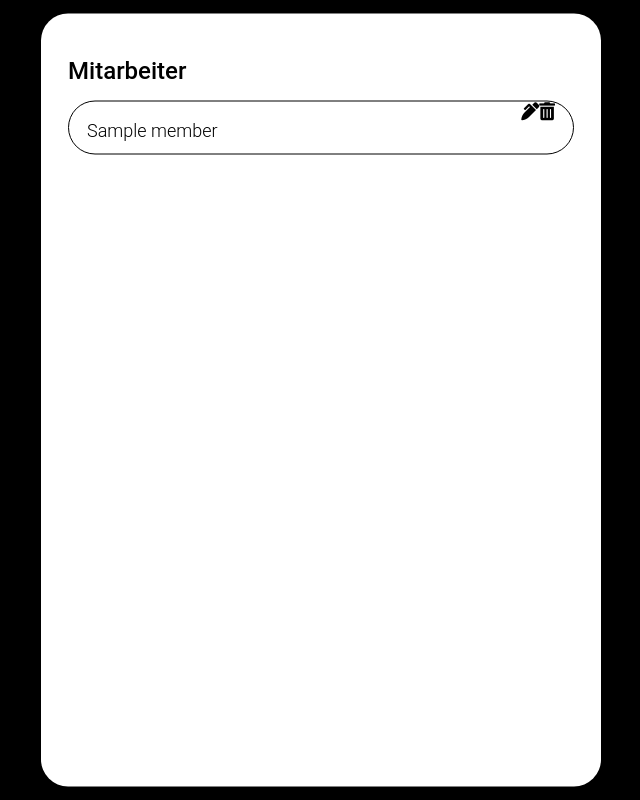
After one commit to Dronesome-Archive/server, a Flask app: template templates/staff.html in a window 1280 px wide. The commit adds this page. Shown: the whole page, without its empty margins (319-959 px from the left). Run offline with Flask 2, Linux system fonts and the light colour scheme; a user stored in the database is signed in; the template is opened without the code that fills it: most values are stand-ins (such as "Sample title", 1, 10 or a date in 2020); a database or web service that is not in the repository returns one stand-in record (values such as "Sample title"); parts of the project's set-up code (start-up, migrations or seed data) failed here and were passed over.

Commit message:
quickpush

```diff
--- /dev/null
+++ b/_examples/fontawesome.html
@@ -0,0 +1,5 @@
+<i class="fas fa-user"></i>
+<i class="fas fa-parachute-box"></i>
+<i class="fas fa-list"></i>
+<i class="fas fa-pen-alt"></i>
+<i class="fas fa-trash-alt"></i>
--- a/static/popup.js
+++ b/static/popup.js
@@ -22,7 +22,7 @@ function hide_popup(id) {
     if (!popup || popup.style.getPropertyValue('display')==='none') return;
 
     // Remove background
-    for (const bg of document.getElementsByClassName('popup_background')) document.removeChild(bg);
+    for (const bg of document.getElementsByClassName('popup_background')) document.body.removeChild(bg);
 
     // Hide popup
     popup.style.setProperty('display', 'none');
--- a/templates/register.html
+++ b/templates/register.html
@@ -20,9 +20,8 @@
 {% endblock %}
 {% block popup %}
     <div class="popup centered window" id="sign_in_key_info">
-        <p>Der Code muss von einem angemeldeten Mitarbeiter auf der <i class="fas fa-list"></i>-Seite generiert werden.
-        Du benötigst den Code nur, um dich als Nutzer zu registrieren.
-        Danach kannst du dich ohne den Code anmelden.</p>
+        <p>Der Code muss von einem angemeldeten Mitarbeiter auf der <i class="fas fa-list"></i> - Seite generiert werden.
+        Du benötigst den Code nur einmalig, um dich als Nutzer zu registrieren.</p>
         <div class="flex_row">
             <button class="item stretch_item" onclick="hide_popup('sign_in_key_info')">Okay</button>
         </div>
--- /dev/null
+++ b/templates/staff.html
@@ -0,0 +1,48 @@
+{% extends "_layout.html" %}
+{% block main %}
+    <div class="stretch_item window">
+        <h1>Mitarbeiter</h1>
+        <div class="flex_stack">
+            {% for member in staff %}
+                <div class="item multi_item">
+                    <p class="stretch_item">{{ member.name }}</p>
+                    <i class="fas fa-pen-alt" onclick="show_popup('{{ member.name }}_edit')"></i>
+                    <i class="fas fa-trash-alt" onclick="show_popup('{{ member.name }}_delete')"></i>
+                </div>
+            {% endfor %}
+        </div>
+    </div>
+{% endblock %}
+
+{% for member in staff %}
+    {% block popup %}
+        <div class="popup centered window" id="{{ member.name }}_edit">
+            <h2>{{ member.name }}</h2>
+            <form method="post" action="{{ url_for('website.change_user', user_id=member.id) }}">
+                <input type="text" name="name" value="{{ member.name }}">
+                <div class="item multi_item">
+                    <input class="item" type="checkbox" name="can_control_drone">
+                    <label for="can_manage_users">Darf Drohne kontrollieren</label>
+                </div>
+                <div class="item multi_item">
+                    <input class="item" type="checkbox" name="can_manage_users">
+                    <label for="can_manage_users">Darf Nutzer verwalten</label>
+                </div>
+                <div class="flex_row">
+                    <button class="item" type="reset" onclick="hide_popup('{{ member.name }}_edit')">Abbrechen</button>
+                    <button class="item" type="submit">OK</button>
+                </div>
+            </form>
+        </div>
+
+        <div class="popup centered window" id="{{ member.name }}_delete">
+            <p>Account von {{ member.name }} wirklich löschen?</p>
+            <form method="post" action="{{ url_for('website.delete_user', user_id=member.id) }}">
+                <div class="flex_row">
+                    <button class="item" type="reset" onclick="hide_popup('{{ member.name }}_edit')">Nein, abbrechen</button>
+                    <button class="item" type="submit">Ja, löschen</button>
+                </div>
+            </form>
+        </div>
+    {% endblock %}
+{% endfor %}
--- a/website/routes.py
+++ b/website/routes.py
@@ -69,7 +69,7 @@ def logout():
 
 
 ################################################################################
-# USER CREATION API
+# USER MANAGEMENT API
 ################################################################################
 
 # Admins can generate one temporary key for their facility so a new user can register
@@ -115,7 +115,7 @@ def create_new_user():
                     'server': oauth_server
                 },
                 'name': name,
-                'can_create_keys': new_user.can_create_keys,
+                'can_manage_users': new_user.can_manage_users,
                 'can_control_drone': new_user.can_control_drone
             })
             return 'Neuer Nutzer ' + name + ' erstellt.', 200
@@ -125,30 +125,43 @@ def create_new_user():
         return 'Der Schlüssel ist ungültig!', 400
 
 
-# Arguments: name, can_create_keys, can_control_drone, user_id; change attributes of a user
+# Arguments: name, can_manage_users, can_control_drone, user_id; change attributes of a user
 @website.route('/change_user', methods=['POST'])
 @flask_login.login_required
-def change_user(redirect_url):
+def change_user(user_id=flask_login.current_user.id):
 
     # Set values to None if not specified
     name = None if flask.request.args.get('name', None) is None else markupsafe.escape(flask.request.args['name'])
-    can_create_keys = None if flask.request.args.get('can_create_keys', None) is None else flask.request.args['can_create_keys'] == "True"
+    can_manage_users = None if flask.request.args.get('can_manage_users', None) is None else flask.request.args['can_manage_users'] == "True"
     can_control_drone = None if flask.request.args.get('can_control_drone', None) is None else flask.request.args['can_control_drone'] == "True"
 
-    if flask.request.args.get('user_id', flask_login.current_user.id) == flask_login.current_user.id:
+    if user_id == flask_login.current_user.id:
         # Change self
         if name is not None:
             db.users.update_one({'_id': flask_login.current_user.id}, {'$set': {'name': name}})
-    elif flask_login.current_user.get()['can_create_keys']:
+    elif flask_login.current_user.get()['can_manage_users']:
         # Change other user
         if name is not None:
             db.users.update_one({'_id': flask_login.current_user.id}, {'$set': {'name': name}})
-        if can_create_keys is not None:
-            db.users.update_one({'_id': flask_login.current_user.id}, {'$set': {'can_create_keys': can_create_keys}})
+        if can_manage_users is not None:
+            db.users.update_one({'_id': flask_login.current_user.id}, {'$set': {'can_manage_users': can_manage_users}})
         if can_control_drone is not None:
             db.users.update_one({'_id': flask_login.current_user.id}, {'$set': {'can_control_drone': can_control_drone}})
 
-    return redirect(redirect_url)
+    return redirect(flask.request.referrer)
+
+
+# Permanently remove a user's account
+@website.route('/delete_user', methods=['POST'])
+@flask_login.login_required
+def delete_user(user_id=flask_login.current_user.id):
+    if flask_login.current_user.id == user_id:
+        flask_login.logout_user()
+        db.users.delete_one({'_id': user_id})
+        return redirect(flask.url_for('website.page_sign_in'))
+    elif flask_login.current_user.get()['can_manage_users']:
+        db.users.delete_one({'_id': user_id})
+    return redirect(flask.request.referrer)
 
 
 ################################################################################
```
Also changed, not shown: templates/account.html (+17 -3 lines), templates/courier.html (added, +48 -0 lines).
